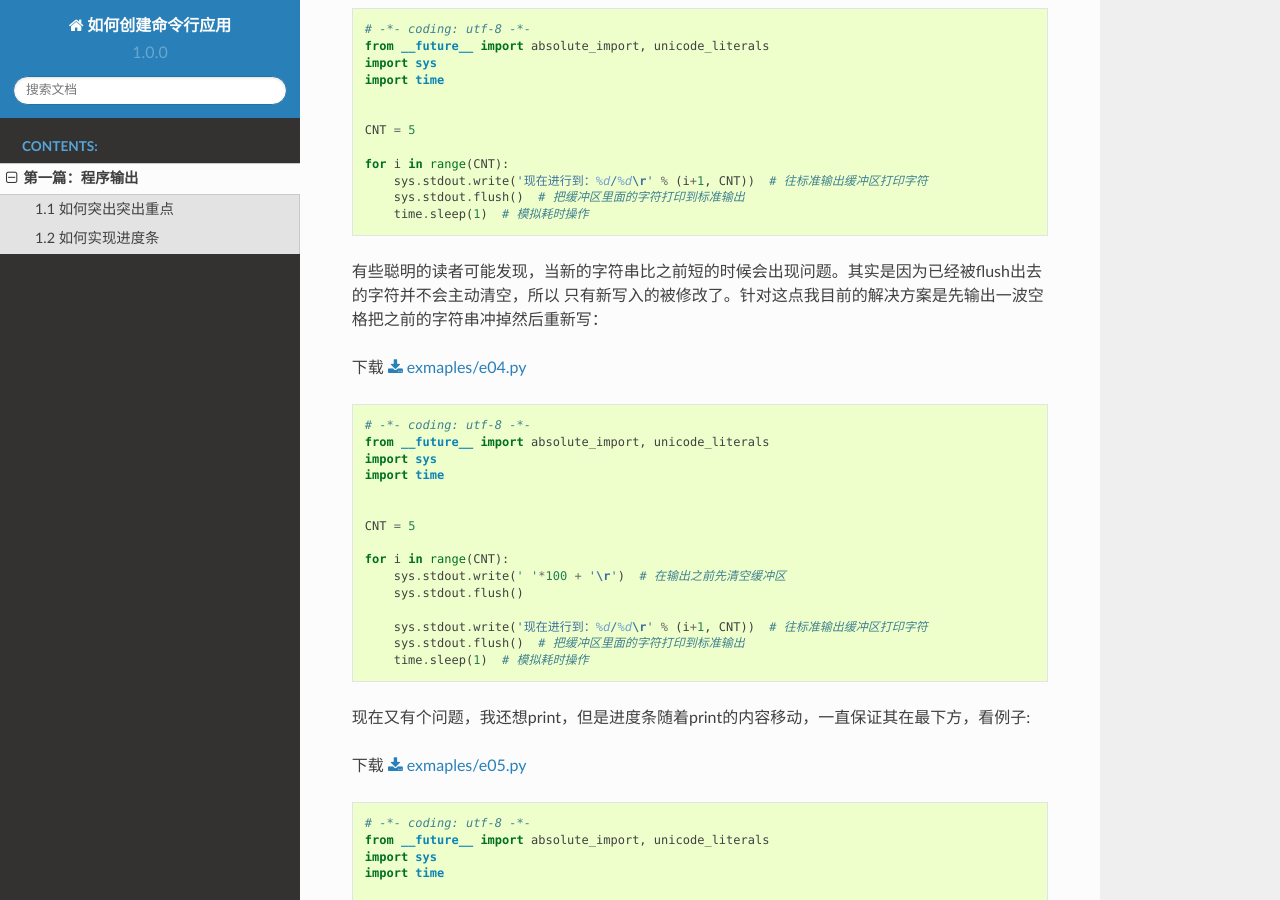
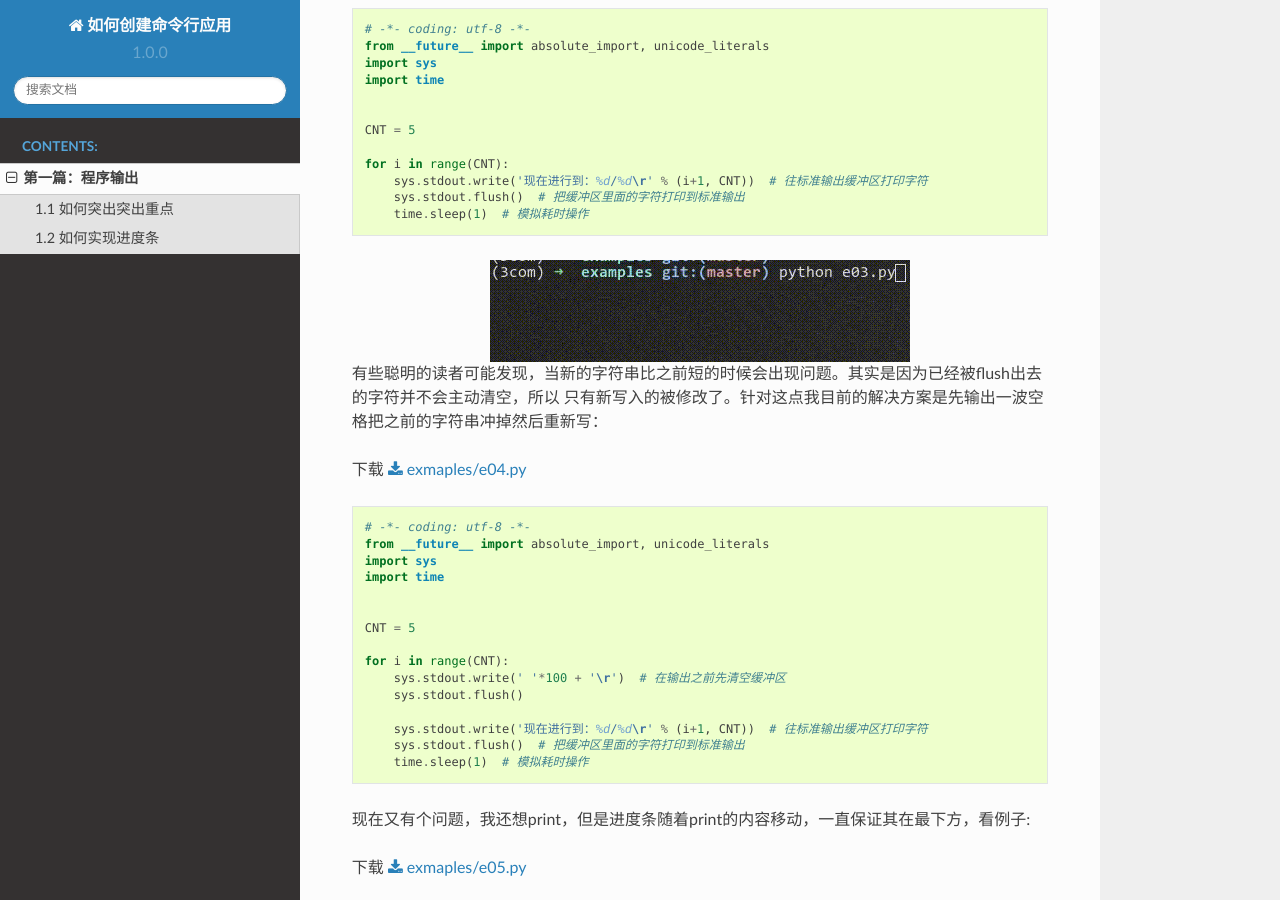
Before and after one commit to shengxinren/how-to-write-command-line-app, a Sphinx documentation site: the page built from docs/source/00-output.rst, in a window 1280 px wide and 900 px high, scrolled down 2474 px. Built offline with Sphinx 7.4.7 and the Read the Docs theme 2.0.0, drawn with Linux system fonts in a browser that asks for light colours.

Commit message:
feat: gif support

```diff
--- a/docs/source/00-output.rst
+++ b/docs/source/00-output.rst
@@ -75,6 +75,10 @@
 .. literalinclude:: examples/e03.py
     :language: python
 
+.. image:: images/e03.gif
+    :alt: e03
+    :align: center
+
 有些聪明的读者可能发现，当新的字符串比之前短的时候会出现问题。其实是因为已经被flush出去的字符并不会主动清空，所以
 只有新写入的被修改了。针对这点我目前的解决方案是先输出一波空格把之前的字符串冲掉然后重新写：
 
@@ -90,6 +94,10 @@
 .. literalinclude:: examples/e05.py
     :language: python
 
+.. image:: images/e05.gif
+    :alt: e05
+    :align: center
+
 为什么进度栏会一直在最下面，因为print打印出了换行符，下次打印进度栏的时候自然到最下面去了。
 
 一个真正的进度条:
@@ -98,6 +106,10 @@
 
 .. literalinclude:: examples/e06.py
     :language: python
+
+.. image:: images/e06.gif
+    :alt: e06
+    :align: center
 
 看到这，有人又要问了，这个还是有点麻烦，有没有简便的方法，其实还真有。
 
@@ -117,4 +129,8 @@
 .. literalinclude:: examples/e07.py
     :language: python
 
+.. image:: images/e07.gif
+    :alt: e07
+    :align: center
+
 咋样？是不是很清爽！
```
Also changed, not shown: docs/source/images/e03.gif (added), docs/source/images/e05.gif (added), docs/source/images/e06.gif (added), docs/source/images/e07.gif (added).
